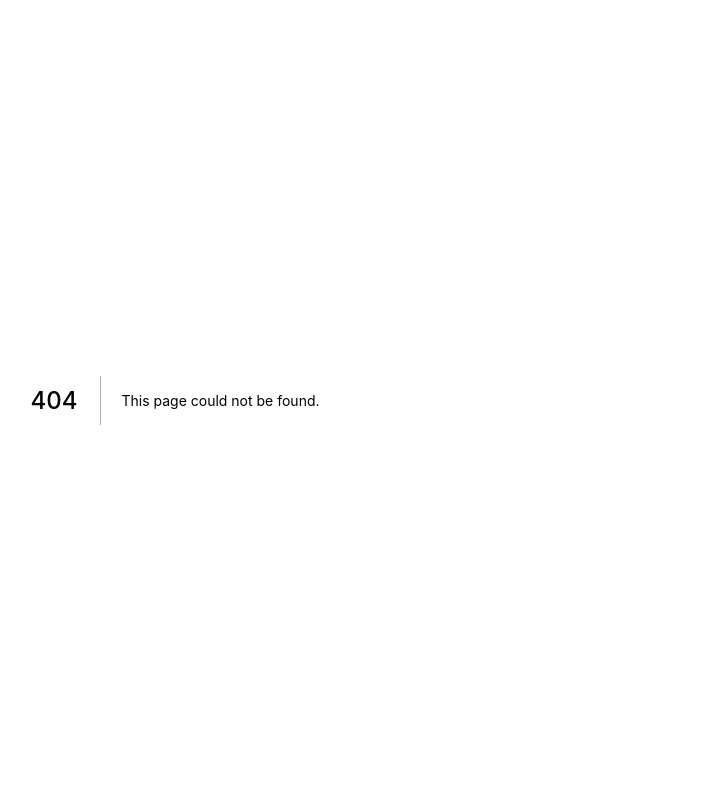
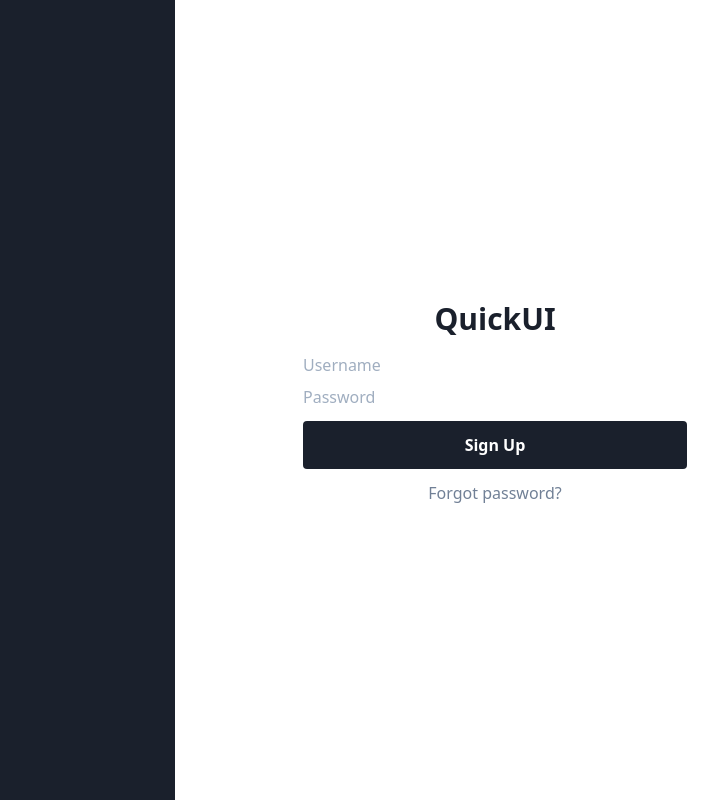
Before and after one commit to Danex2/quickui, a Next.js app: page /signup in a window 1280 px wide. Before the commit this address had no page. Shown: the whole page, without its empty margins (465-1183 px from the left). Built offline with nearby package versions, Linux system fonts and the light colour scheme; what @tailwindcss/custom-forms would draw is missing.

Commit message:
signup form

```diff
--- a/components/Navbar.tsx
+++ b/components/Navbar.tsx
@@ -1,15 +1,29 @@
+import React from "react";
 import Link from "next/link";
 
 export default function Navbar() {
+  const [open, setOpen] = React.useState(false);
   return (
+    <>
       <nav className="bg-gray-900 text-white flex justify-between px-10 py-5 items-center">
         <h1 className="text-3xl font-bold">QuickUI</h1>
         <div className="space-x-4 uppercase text-sm font-bold hidden sm:block">
-        <Link href="/">search</Link>
-        <Link href="/new">create new post</Link>
-        <Link href="#">logout</Link>
+          <Link href="/">
+            <a className="hover:bg-gray-700 p-2 rounded duration-150">search</a>
+          </Link>
+          <Link href="/new">
+            <a className="hover:bg-gray-700 p-2 rounded duration-150">
+              create new post
+            </a>
+          </Link>
+          <Link href="#">
+            <a className="hover:bg-gray-700 p-2 rounded duration-150">logout</a>
+          </Link>
         </div>
-      <div className="cursor-pointer sm:hidden">
+        <div
+          className="cursor-pointer sm:hidden"
+          onClick={() => setOpen(!open)}
+        >
           <svg viewBox="0 0 20 20" fill="currentColor" className="menu w-8 h-8">
             <path
               fill-rule="evenodd"
@@ -19,5 +33,27 @@ export default function Navbar() {
           </svg>
         </div>
       </nav>
+      <div
+        className={`uppercase text-sm font-bold bg-gray-900 text-white px-10 py-2 duration-150 ${
+          open ? "block" : "hidden"
+        }`}
+      >
+        <Link href="/">
+          <a className="hover:bg-gray-700 p-2 rounded duration-150 block">
+            search
+          </a>
+        </Link>
+        <Link href="/new">
+          <a className="hover:bg-gray-700 p-2 rounded duration-150 block">
+            create new post
+          </a>
+        </Link>
+        <Link href="#">
+          <a className="hover:bg-gray-700 p-2 rounded duration-150 block">
+            logout
+          </a>
+        </Link>
+      </div>
+    </>
   );
 }
--- a/pages/index.tsx
+++ b/pages/index.tsx
@@ -84,6 +84,7 @@ const Index = () => (
           <option value="WARLOCK">WARLOCK</option>
           <option value="SHAMAN">SHAMAN</option>
           <option value="ROGUE">ROGUE</option>
+          <option value="PALADIN">PALADIN</option>
         </select>
         <select className="w-auto form-select">
           <option value="" disabled selected>
@@ -96,11 +97,14 @@ const Index = () => (
       </div>
       <div className="grid gap-x-10 gap-y-5 lg:gap-y-10 lg:grid-cols-2 xl:grid-cols-3">
         {posts.map((post) => (
-          <div key={post.id} className="">
+          <div
+            key={post.id}
+            className="w-full hover:bg-gray-200 p-3 rounded duration-150 cursor-pointer"
+          >
             <img
               src={post.image}
               alt="ElvUI player interface"
-              className="mb-3 w-auto rounded-md"
+              className="mb-3 w-full rounded-md"
             />
             <p className="text-xl md:text-2xl font-semibold mb-3">
               {post.title}
--- a/pages/new.tsx
+++ b/pages/new.tsx
@@ -12,7 +12,7 @@ export default function New() {
             placeholder="Enter a description about your UI setup"
             className="form-textarea resize-none mb-3"
           />
-          <div className="space-y-3">
+          <div className="space-y-3 mb-3">
             <select className="w-full form-select">
               <option value="" disabled selected>
                 Select a class
@@ -28,6 +28,7 @@ export default function New() {
               <option value="WARLOCK">WARLOCK</option>
               <option value="SHAMAN">SHAMAN</option>
               <option value="ROGUE">ROGUE</option>
+              <option value="PALADIN">PALADIN</option>
             </select>
             <select className="w-full form-select">
               <option value="" disabled selected>
@@ -38,7 +39,15 @@ export default function New() {
               <option value="HEALER">HEALER</option>
             </select>
             <input type="file" className="form-input w-full" multiple />
+            <textarea
+              rows={10}
+              placeholder="ElvUI import string"
+              className="form-textarea resize-none mb-3 w-full"
+            />
           </div>
+          <button className="bg-gray-900 text-white w-1/3 py-3 rounded font-bold hover:bg-gray-800 duration-150">
+            Submit
+          </button>
         </form>
       </div>
     </Layout>
--- /dev/null
+++ b/pages/signup.tsx
@@ -0,0 +1,40 @@
+import React from "react";
+import Layout from "@/components/Layout";
+
+export default function SignUp() {
+  return (
+    <Layout title="Sign Up">
+      <div className="h-full flex p-5 md:p-0">
+        <div className="bg-gray-900 w-1/2 h-full hidden md:block"></div>
+        <div className="w-full md:w-1/2">
+          <form className="h-full flex flex-col justify-center items-center max-w-sm mx-auto">
+            <h1 className="mb-3 font-bold text-gray-900 text-3xl">QuickUI</h1>
+            <input
+              type="text"
+              name="username"
+              className="form-input mb-2 w-full"
+              placeholder="Username"
+            />
+            <input
+              type="password"
+              name="password"
+              className="form-input mb-3 w-full"
+              placeholder="Password"
+            />
+            <button
+              type="submit"
+              className="bg-gray-900 text-white py-3 rounded font-bold hover:bg-gray-800 duration-150 mb-3  w-full"
+            >
+              Sign Up
+            </button>
+            <div>
+              <span className="text-gray-600 hover:text-gray-900 duration-150">
+                Forgot password?
+              </span>
+            </div>
+          </form>
+        </div>
+      </div>
+    </Layout>
+  );
+}
```
Lines whose indentation alone changed are shown as unchanged.
